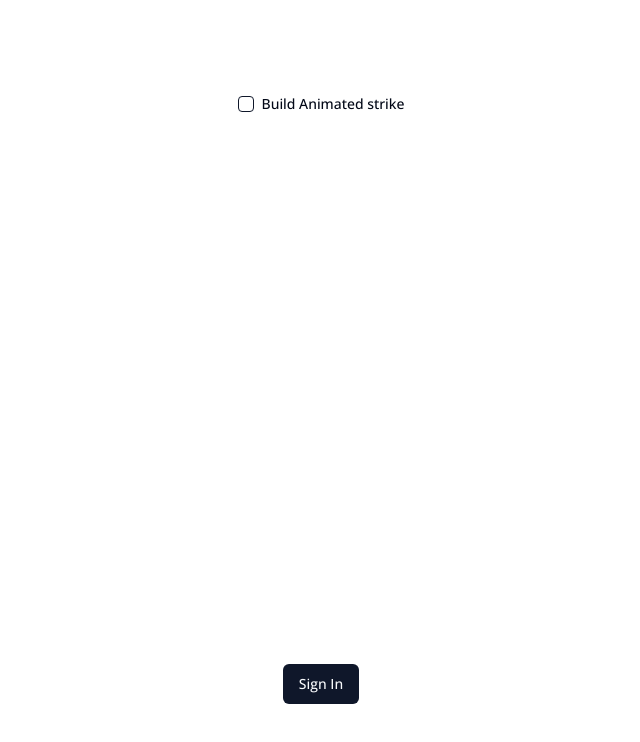
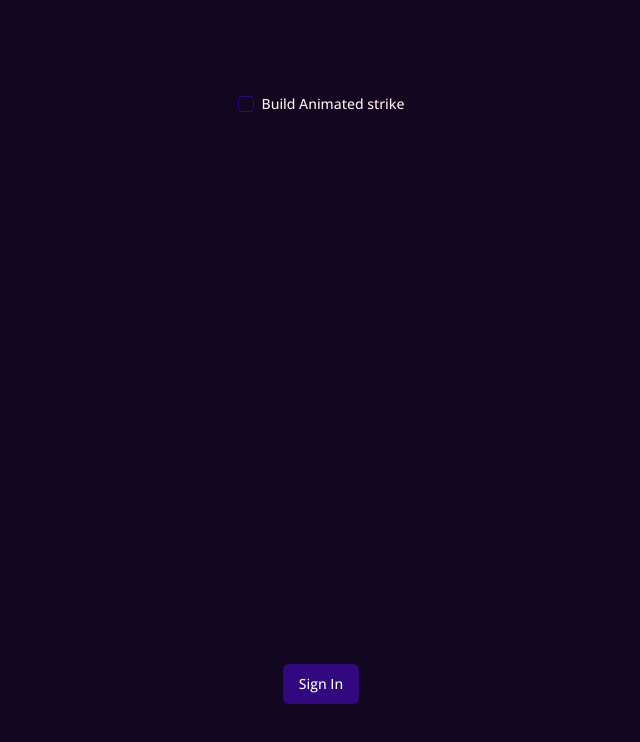
Before and after one commit to himanshuc11/attack-template-frontend, a Next.js app: page / in a window 1280 px wide. Shown: the top 742 px of the page, without its empty margins (319-959 px from the left). Built offline with nearby package versions, Linux system fonts and the light colour scheme; no server answers.

Commit message:
refactor: Updated design system

```diff
--- a/app/globals.css
+++ b/app/globals.css
@@ -2,51 +2,53 @@
 @tailwind components;
 @tailwind utilities;
 
+/*Yellow: 41 100% 62%*/
+
 @layer base {
   :root {
-    --background: 0 0% 100%;
-    --foreground: 222.2 84% 4.9%;
+    --background: 262 64% 8%;
+    --foreground: 0 100% 96%;
 
-    --card: 0 0% 100%;
-    --card-foreground: 222.2 84% 4.9%;
+    --card: 262 64% 8%;
+    --card-foreground: 0 100% 96%;
 
-    --popover: 0 0% 100%;
-    --popover-foreground: 222.2 84% 4.9%;
+    --popover: 262 64% 8%;
+    --popover-foreground: 0 100% 96%;
 
-    --primary: 222.2 47.4% 11.2%;
+    --primary: 261 88% 26%;
     --primary-foreground: 210 40% 98%;
 
-    --secondary: 210 40% 96.1%;
-    --secondary-foreground: 222.2 47.4% 11.2%;
+    --secondary: 320 95% 58%;
+    --secondary-foreground: 261 88% 26%;
 
-    --muted: 210 40% 96.1%;
+    --muted: 320 95% 58%;
     --muted-foreground: 215.4 16.3% 46.9%;
 
-    --accent: 210 40% 96.1%;
-    --accent-foreground: 222.2 47.4% 11.2%;
+    --accent: 320 95% 58%;
+    --accent-foreground: 261 88% 26%;
 
     --destructive: 0 84.2% 60.2%;
     --destructive-foreground: 210 40% 98%;
 
     --border: 214.3 31.8% 91.4%;
     --input: 214.3 31.8% 91.4%;
-    --ring: 222.2 84% 4.9%;
+    --ring: 0 100% 96%;
 
     --radius: 0.5rem;
   }
 
   .dark {
-    --background: 222.2 84% 4.9%;
+    --background: 0 100% 96%;
     --foreground: 210 40% 98%;
 
-    --card: 222.2 84% 4.9%;
+    --card: 0 100% 96%;
     --card-foreground: 210 40% 98%;
 
-    --popover: 222.2 84% 4.9%;
+    --popover: 0 100% 96%;
     --popover-foreground: 210 40% 98%;
 
     --primary: 210 40% 98%;
-    --primary-foreground: 222.2 47.4% 11.2%;
+    --primary-foreground: 261 88% 26%;
 
     --secondary: 217.2 32.6% 17.5%;
     --secondary-foreground: 210 40% 98%;
--- a/components/custom/Todo.css
+++ b/components/custom/Todo.css
@@ -4,7 +4,7 @@
   left: 0;
   width: 0%;
   height: 1px;
-  background: black;
+  background: hsl(41 100% 62%);
   z-index: 2;
 }
 
```
